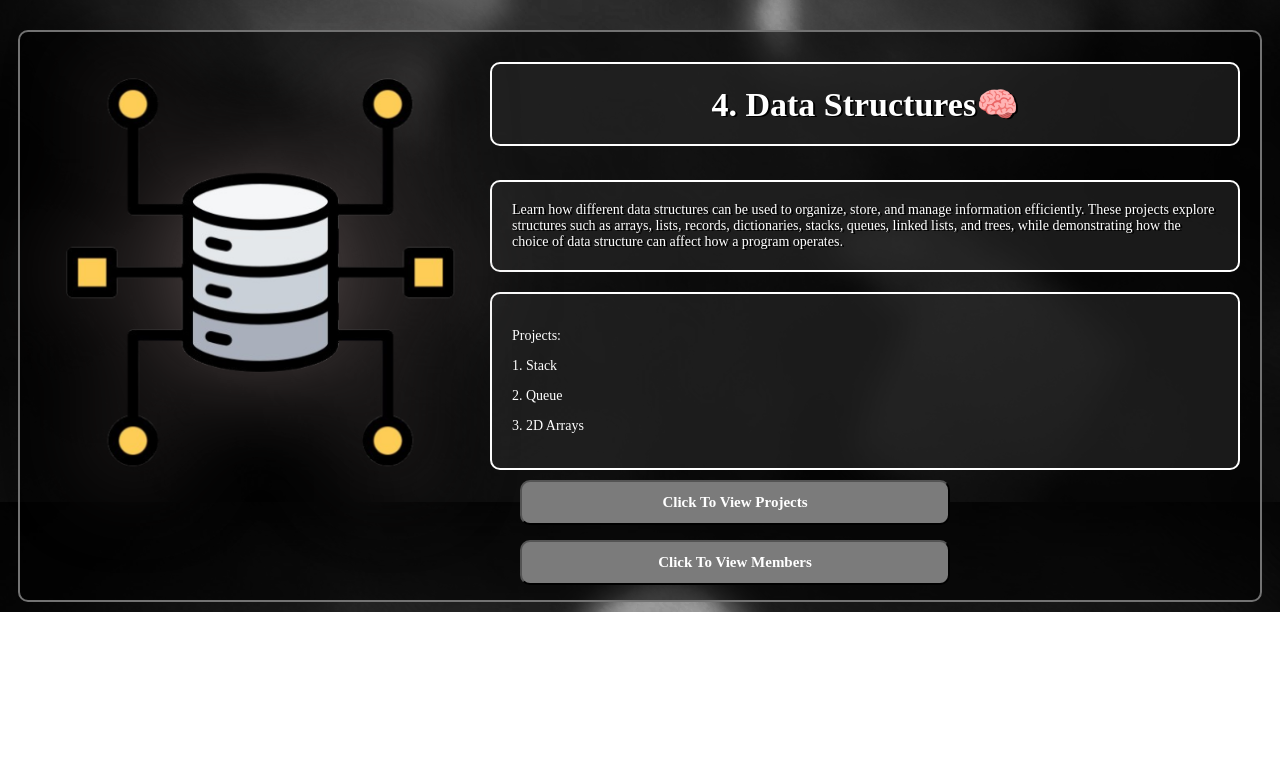
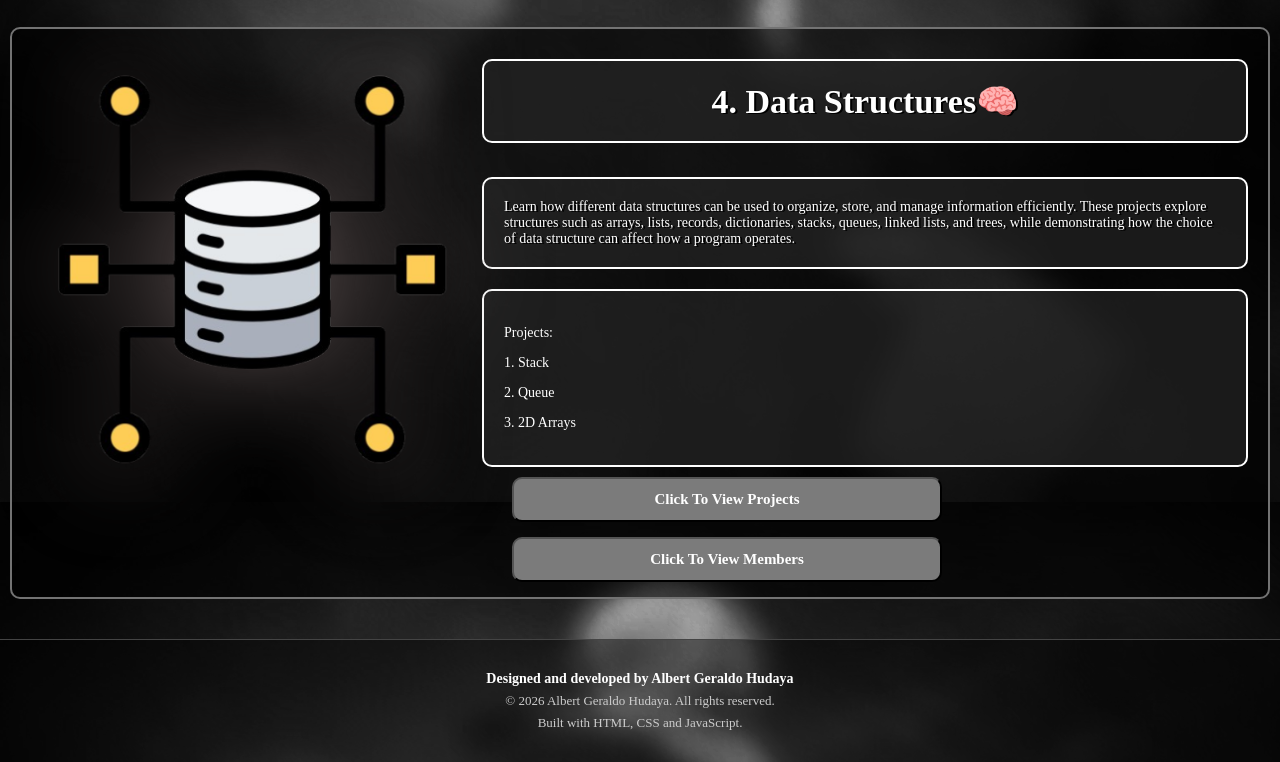
Before and after one commit to AlbertUsogui/Coding-Project, a plain HTML site: page index.html in a window 1280 px wide. Shown: the part 1956-2718 px from the top of the page. Before the commit the page ends 2568 px from the top, so only its background shows below. Drawn offline with Linux system fonts and the light colour scheme; a web font is replaced by a local one.

Commit message:
i change footer

```diff
--- a/about.css
+++ b/about.css
@@ -1,3 +1,10 @@
+/*
+ * Project: Python Hub
+ * Original design and development: Albert Geraldo Hudaya
+ * Technologies: HTML, CSS, JavaScript
+ * Copyright (c) 2026 Albert Geraldo Hudaya.
+ */
+
 body{
     background-image:URL("New\ Project\ \(100\).png");
     background-repeat: no-repeat;
@@ -6,6 +13,7 @@ body{
     background-position: center;
     height:auto;
     width:auto;
+    margin: 0;
 
 }
 
@@ -297,3 +305,25 @@ button:hover{
         height: 42px;
     }
 }
+
+
+.site-footer {
+    margin-top:40px;
+    padding: 25px 15px;
+    text-align: center;
+    color: #cccccc;
+    background: rgba(0, 0, 0, 0.45);
+    border-top: 1px solid #444444;
+    font-family: Parkinsans;
+    font-size: 13px;
+}
+
+.site-footer p {
+    margin: 6px 0;
+}
+
+.site-footer p:first-child {
+    color: white;
+    font-weight: 600;
+    font-size: 14px;
+}
--- a/home.css
+++ b/home.css
@@ -1,3 +1,10 @@
+/*
+ * Project: Python Hub
+ * Original design and development: Albert Geraldo Hudaya
+ * Technologies: HTML, CSS, JavaScript
+ * Copyright (c) 2026 Albert Geraldo Hudaya.
+ */
+
 body{
     background-image:URL("New\ Project\ \(100\).png");
     background-repeat: no-repeat;
@@ -6,8 +13,15 @@ body{
     background-position: center;
     height:auto;
     width:auto;
+    margin: 0;
+
 
 }
+
+
+
+
+
 
 .navbar{
     gap:20px;
@@ -281,3 +295,25 @@ a{
         height: 42px;
     }
 }
+
+
+.site-footer {
+    margin-top:40px;
+    padding: 25px 15px;
+    text-align: center;
+    color: #cccccc;
+    background: rgba(0, 0, 0, 0.45);
+    border-top: 1px solid #444444;
+    font-family: Parkinsans;
+    font-size: 13px;
+}
+
+.site-footer p {
+    margin: 6px 0;
+}
+
+.site-footer p:first-child {
+    color: white;
+    font-weight: 600;
+    font-size: 14px;
+}
--- a/index.css
+++ b/index.css
@@ -1,3 +1,10 @@
+/*
+ * Project: Python Hub
+ * Original design and development: Albert Geraldo Hudaya
+ * Technologies: HTML, CSS, JavaScript
+ * Copyright (c) 2026 Albert Geraldo Hudaya.
+ */
+
 body{
     background-image:URL("New\ Project\ \(100\).png");
     background-repeat: no-repeat;
@@ -6,7 +13,7 @@ body{
     background-position: center;
     height:auto;
     width:auto;
-
+    margin: 0;
 }
 .group1,.group2,.group3,.group4{
     margin:10px;
@@ -359,3 +366,25 @@ body{
         height: 42px;
     }
 }
+
+
+.site-footer {
+    margin-top:40px;
+    padding: 25px 15px;
+    text-align: center;
+    color: #cccccc;
+    background: rgba(0, 0, 0, 0.45);
+    border-top: 1px solid #444444;
+    font-family: Parkinsans;
+    font-size: 13px;
+}
+
+.site-footer p {
+    margin: 6px 0;
+}
+
+.site-footer p:first-child {
+    color: white;
+    font-weight: 600;
+    font-size: 14px;
+}
--- a/index.html
+++ b/index.html
@@ -150,6 +150,11 @@
         </div>
         </div>
     </div>
+            <footer class="site-footer">
+            <p>Designed and developed by Albert Geraldo Hudaya</p>
+            <p>© 2026 Albert Geraldo Hudaya. All rights reserved.</p>
+            <p>Built with HTML, CSS and JavaScript.</p>
+        </footer>
     <script src="index.js"></script>
 
 </body>
--- a/members.css
+++ b/members.css
@@ -1,3 +1,10 @@
+/*
+ * Project: Python Hub
+ * Original design and development: Albert Geraldo Hudaya
+ * Technologies: HTML, CSS, JavaScript
+ * Copyright (c) 2026 Albert Geraldo Hudaya.
+ */
+
 body{
     background-image:URL("New\ Project\ \(100\).png");
     background-repeat: no-repeat;
@@ -6,7 +13,7 @@ body{
     background-position: center;
     height:auto;
     width:auto;
-
+    margin: 0;
 }
 
 .navbar{
@@ -389,3 +396,25 @@ body{
         height: 42px;
     }
 }
+
+
+.site-footer {
+    margin-top:40px;
+    padding: 25px 15px;
+    text-align: center;
+    color: #cccccc;
+    background: rgba(0, 0, 0, 0.45);
+    border-top: 1px solid #444444;
+    font-family: Parkinsans;
+    font-size: 13px;
+}
+
+.site-footer p {
+    margin: 6px 0;
+}
+
+.site-footer p:first-child {
+    color: white;
+    font-weight: 600;
+    font-size: 14px;
+}
--- a/project.css
+++ b/project.css
@@ -1,3 +1,10 @@
+/*
+ * Project: Python Hub
+ * Original design and development: Albert Geraldo Hudaya
+ * Technologies: HTML, CSS, JavaScript
+ * Copyright (c) 2026 Albert Geraldo Hudaya.
+ */
+
 .introduction{
     height:150px;
     width:800px;
@@ -27,7 +34,7 @@ body{
     background-position: center;
     height:auto;
     width:auto;
-
+    margin: 0;
 }
 
 .navbar{
@@ -401,3 +408,27 @@ body{
         height: 42px;
     }
 }
+
+
+
+
+.site-footer {
+    margin-top:40px;
+    padding: 25px 15px;
+    text-align: center;
+    color: #cccccc;
+    background: rgba(0, 0, 0, 0.45);
+    border-top: 1px solid #444444;
+    font-family: Parkinsans;
+    font-size: 13px;
+}
+
+.site-footer p {
+    margin: 6px 0;
+}
+
+.site-footer p:first-child {
+    color: white;
+    font-weight: 600;
+    font-size: 14px;
+}
```
Also changed, not shown: about.html (+5 -0 lines), home.html (+5 -0 lines), members.html (+5 -1 lines), project.html (+5 -0 lines).
